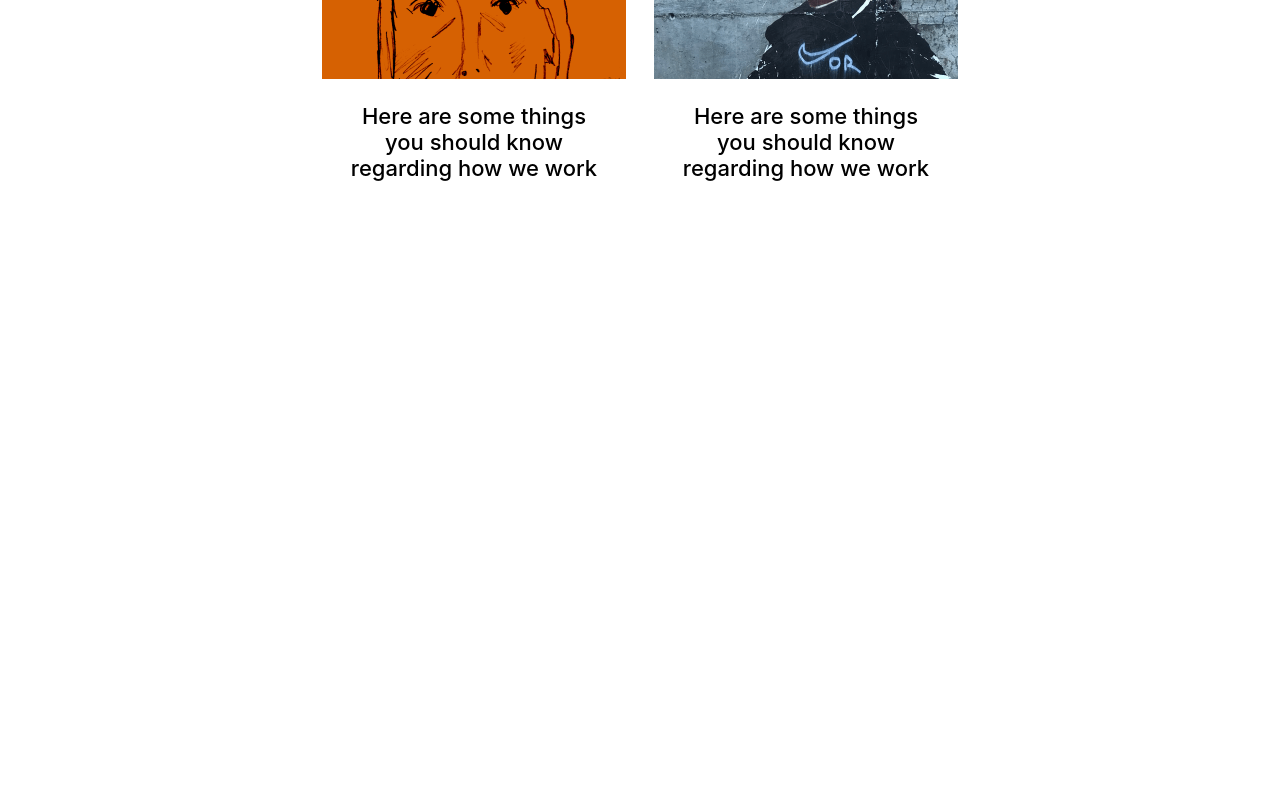
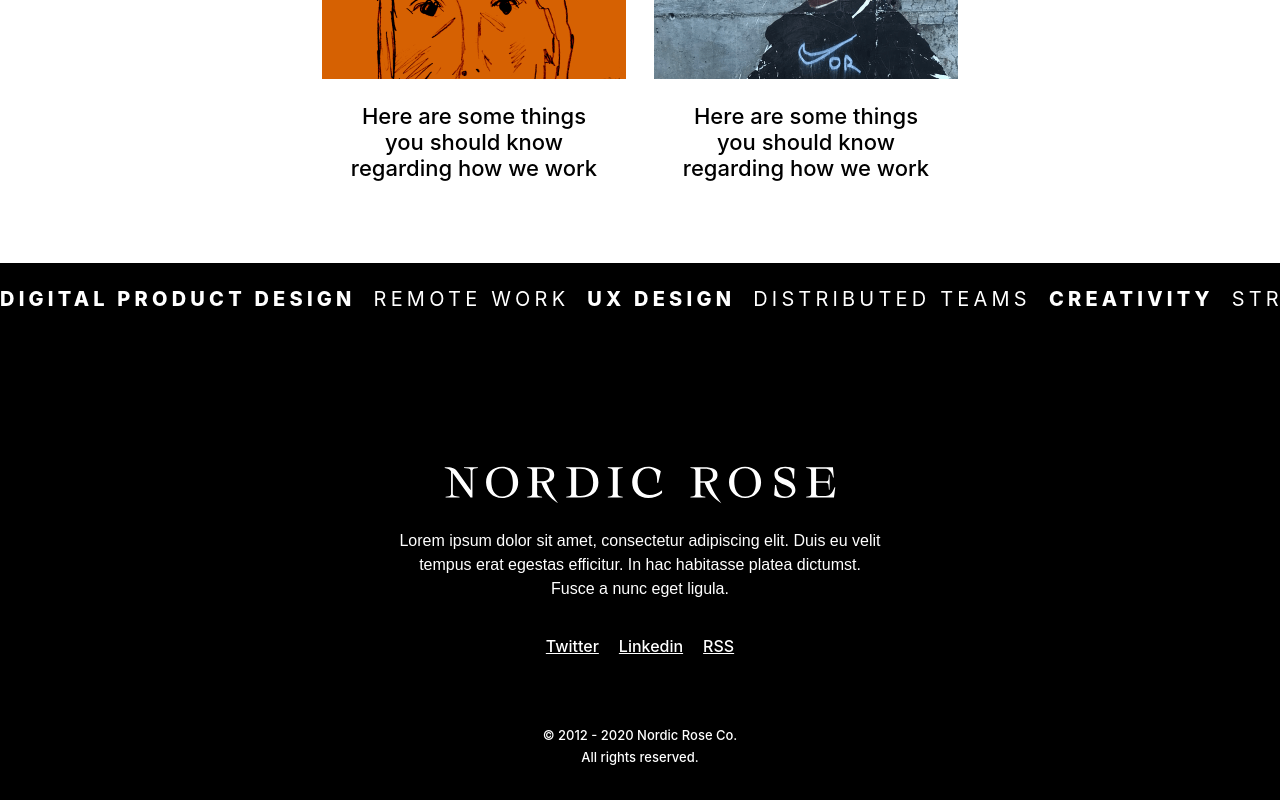
Before and after one commit to and-gurin/nordic-rose-react, a React (Create React App) app: page / in a window 1280 px wide. Shown: the part 1642-2442 px from the top of the page. Before the commit the page ends 1905 px from the top, so only its background shows below. Built offline with nearby package versions, Linux system fonts and the light colour scheme; a web font is replaced by a local one.

Commit message:
feat: add footer part

```diff
--- /dev/null
+++ b/src/components/social/Social.jsx
@@ -0,0 +1,24 @@
+import React from 'react';
+import style from './Social.module.scss'
+
+const links = [
+    {id: 1, title: 'Twitter', href: '#'},
+    {id: 2, title: 'Linkedin', href: '#'},
+    {id: 3, title: 'RSS', href: '#'},
+]
+
+export const SocialItem = () => {
+    return (
+        links.map(item =>
+            <div  key={item.id}>
+                <a className={style.socialLink} href={item.href}>{item.title}</a>
+            </div>
+        )
+    );
+};
+
+export const Social = () => {
+    return (
+        <SocialItem/>
+    );
+};
--- /dev/null
+++ b/src/components/social/Social.module.scss
@@ -0,0 +1,18 @@
+@import 'src/styles/sass/base/base';
+@import 'src/styles/sass/abstract/constans.scss';
+@import 'src/styles/sass/abstract/mixins.scss';
+@import 'src/styles/sass/abstract/placeholders.scss';
+
+.socialLink {
+  @extend %font-additional-1;
+  @include font(normal, 500, 1.3rem, 2.2rem);
+  text-align: center;
+  color: $color-light;
+  transition: 0.5s ease-out;
+  @include media-tablet {
+    @include font(normal, 500, 1.6rem, 2.7rem);
+  }
+  &:hover {
+    text-decoration: none;
+  }
+}
--- /dev/null
+++ b/src/layouts/footer/Footer.jsx
@@ -0,0 +1,46 @@
+import React from 'react';
+import style from './Footer.module.scss';
+import {Logo} from '../../components/logo/Logo';
+import logo_light from '../../assets/image/svg/nordic_rose_logo_light.svg'
+import {Social} from "../../components/social/Social";
+
+export const Footer = () => {
+    const width = 217;
+    const height = 20;
+
+    return (
+        <footer className={style.footer}>
+            <div className={style.footer__string}>
+                <span className={style.brightString}>Digital Product Design</span>
+                <span className={style.dimString}>Remote Work</span>
+                <span className={style.brightString}>UX Design</span>
+                <span className={style.dimString}>Distributed Teams</span>
+                <span className={style.brightString}>Creativity</span>
+                <span className={style.dimString}>Strategy</span>
+                <span className={style.brightString}>Suspense</span>
+                <span className={style.dimString}>Growth</span>
+                <span className={style.brightString}>UX Design</span>
+            </div>
+            <div className={style.footer__container}>
+                <div className={style.footer__logo}>
+                    <Logo img={logo_light} width={width} height={height}/>
+                </div>
+                <p className={style.footer__subtitle}>
+                    Lorem ipsum dolor sit amet, consectetur adipiscing elit.
+                    Duis eu velit tempus erat egestas efficitur.
+                    In hac habitasse platea dictumst. Fusce a nunc eget ligula.
+                </p>
+                <div className={style.footer__social}>
+                    <Social/>
+                </div>
+                <p className={style.copyright}>
+                    © 2012 - 2020 Nordic Rose Co.
+                </p>
+                <p className={style.copyright}>
+                    All rights reserved.
+                </p>
+            </div>
+
+        </footer>
+    );
+};
--- /dev/null
+++ b/src/layouts/footer/Footer.module.scss
@@ -0,0 +1,66 @@
+@import 'src/styles/sass/base/base';
+@import 'src/styles/sass/abstract/constans.scss';
+@import 'src/styles/sass/abstract/mixins.scss';
+@import 'src/styles/sass/abstract/placeholders.scss';
+
+.footer {
+  background-color: $color-dark;
+  color: $color-light;
+  margin: 0 auto;
+  padding: 22px 0 32px 0;
+
+  &__string {
+    @extend %font-additional-1;
+    @include font(normal, 800, 1.6rem, 2.8rem);
+    text-transform: uppercase;
+    display: flex;
+    gap: 18px;
+    overflow: hidden;
+    letter-spacing: 4.2px;
+    @include media-tablet {
+      font-size: 20px;
+    }
+  }
+
+  &__container {
+    text-align: center;
+    @include flex(column, center, center, nowrap);
+  }
+
+  &__logo {
+    padding: 153px 0 25px 0;
+  }
+
+  &__subtitle {
+    max-width: 287px;
+    margin: 0 auto;
+    @extend %font-tertiary;
+    @include font(normal, 200, 1.4rem, 1.8rem);
+    text-align: center;
+    @include media-tablet {
+      max-width: 488px;
+      @include font(normal, 400, 1.6rem, 2.4rem);
+    }
+  }
+
+  &__social {
+    @include flex(row, center, center, nowrap);
+    padding: 32px 0 64px 0;
+    gap: 20px;
+  }
+}
+
+.dimString {
+  font-weight: 400;
+}
+
+.dimString, .brightString {
+  white-space: nowrap;
+}
+
+.copyright {
+  @extend %font-additional-1;
+  @include font(normal, 500, 1.3rem, 2.2rem);
+  text-align: center;
+  margin: 0;
+}
--- a/src/pages/main/Main.jsx
+++ b/src/pages/main/Main.jsx
@@ -2,6 +2,7 @@ import React from "react";
 import {About} from "../../layouts/about/about";
 import {Articles} from "../../layouts/articles/Articles";
 import {Header} from "../../layouts/header/Header";
+import {Footer} from "../../layouts/footer/Footer";
 
 export function Main() {
 
@@ -10,6 +11,7 @@ export function Main() {
             <Header/>
             <About/>
             <Articles title={'All articles'}/>
+            <Footer/>
         </div>
     );
 }
```
